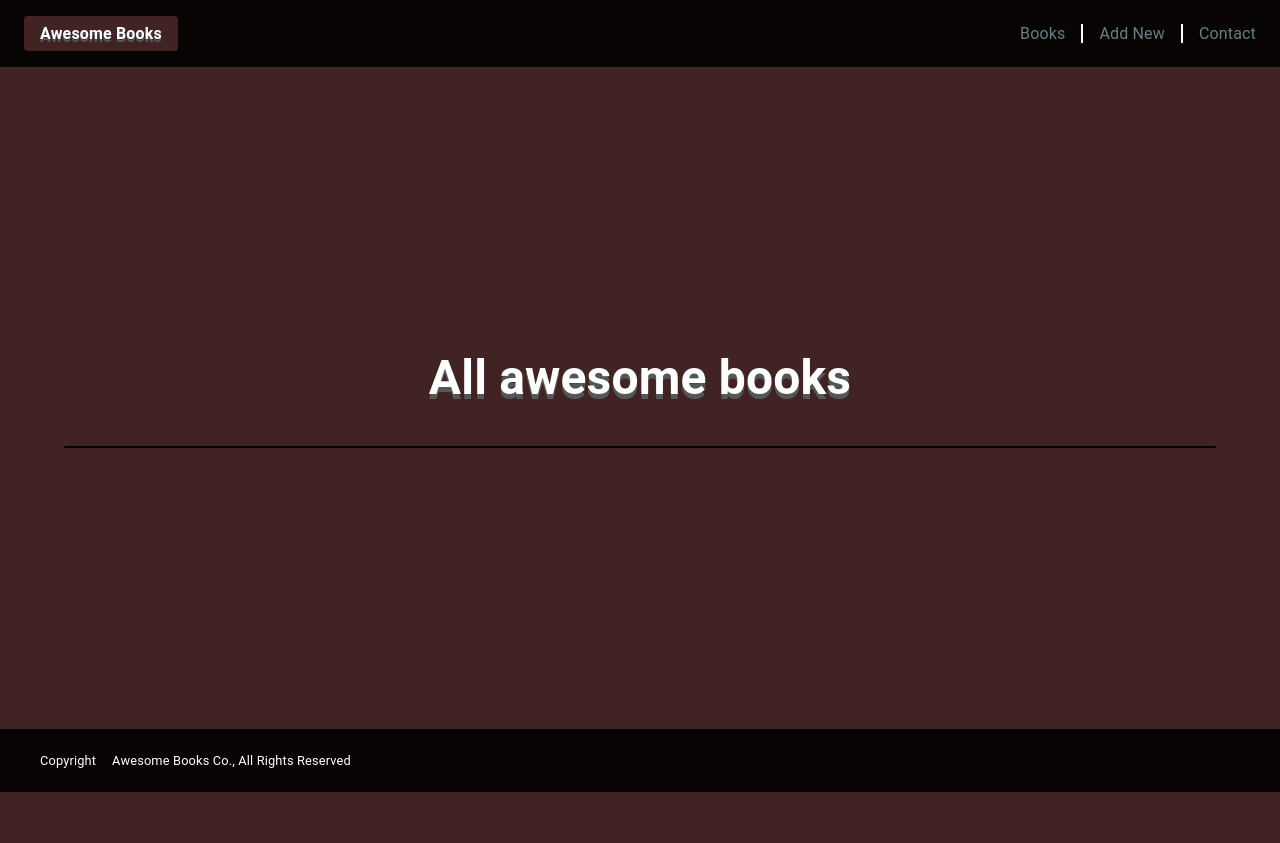
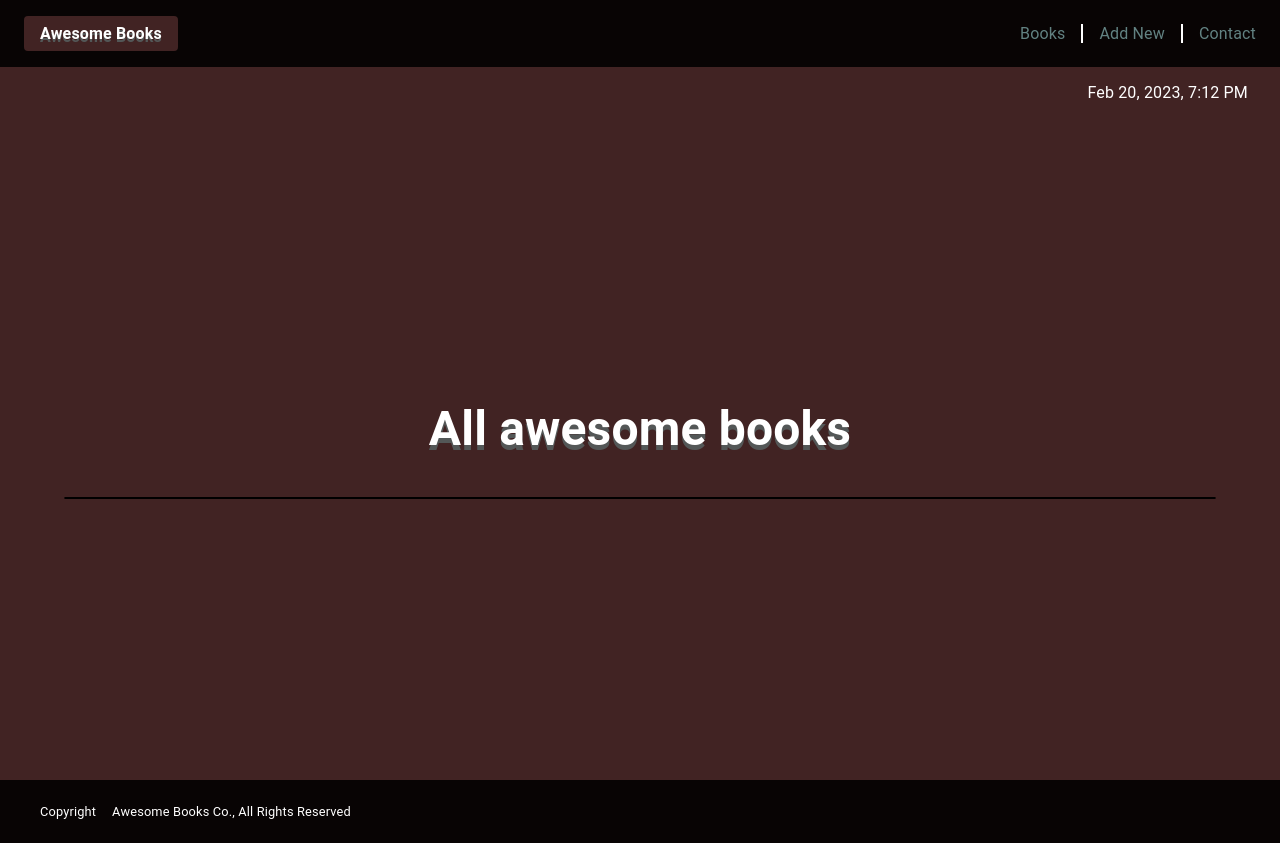
Before and after one commit to mwismann/awesome-books-with-es6, a website with bundled scripts: page index.html in a window 1280 px wide. Before the commit the page ends 800 px from the top, so only its background shows below. Built offline with nearby package versions, Linux system fonts and the light colour scheme.

Commit message:
Display current time on homepage

```diff
--- a/index.css
+++ b/index.css
@@ -75,6 +75,14 @@ li:nth-child(2) a {
 .logo-container:hover a {
   color: var(--bg-color-main);
 }
+
+/* ----- Aside Time ---------- */
+aside {
+  padding: 1rem 2rem;
+  text-align: end;
+}
+
+/* ----- main content -------- */
 
 main {
   width: 100%;
--- a/index.html
+++ b/index.html
@@ -20,6 +20,10 @@
             </ul>
         </nav>
     </header>
+
+    <aside>
+        <span>Time</span>
+    </aside>
 
     <main>
         <h1>All awesome books</h1>
--- a/modules/utilities.js
+++ b/modules/utilities.js
@@ -1,7 +1,8 @@
 import { DateTime } from './luxon.js';
 
 // ------------- luxon time var --------------------
-const now = DateTime.now();
+const dt = DateTime.now().toLocaleString(DateTime.DATETIME_MED);
+const displayedTime = document.querySelector('aside > span');
 
 // ------------- main and nav variables ------------
 const navLinks = document.querySelectorAll('.nav-link');
@@ -18,7 +19,7 @@ const newBookAuthor = document.getElementById('new-author');
 const addBookBtn = document.getElementById('add-book');
 
 // ------------- functions -------------------------
-const displayTime = () => now;
+const displayTime = () => { displayedTime.textContent = `${dt}`; };
 
 const renderContent = (currSection) => {
   sections.forEach((section) => section.classList.remove('active'));
```
